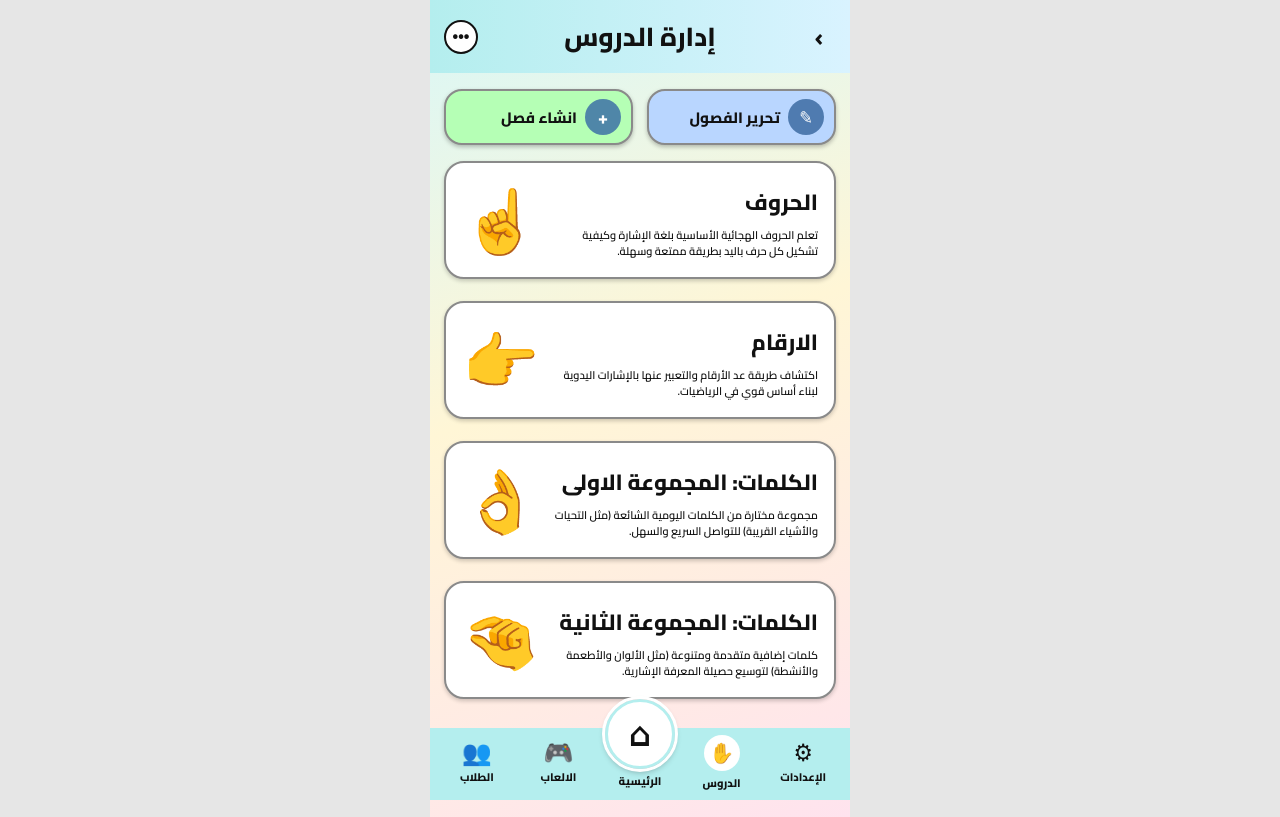
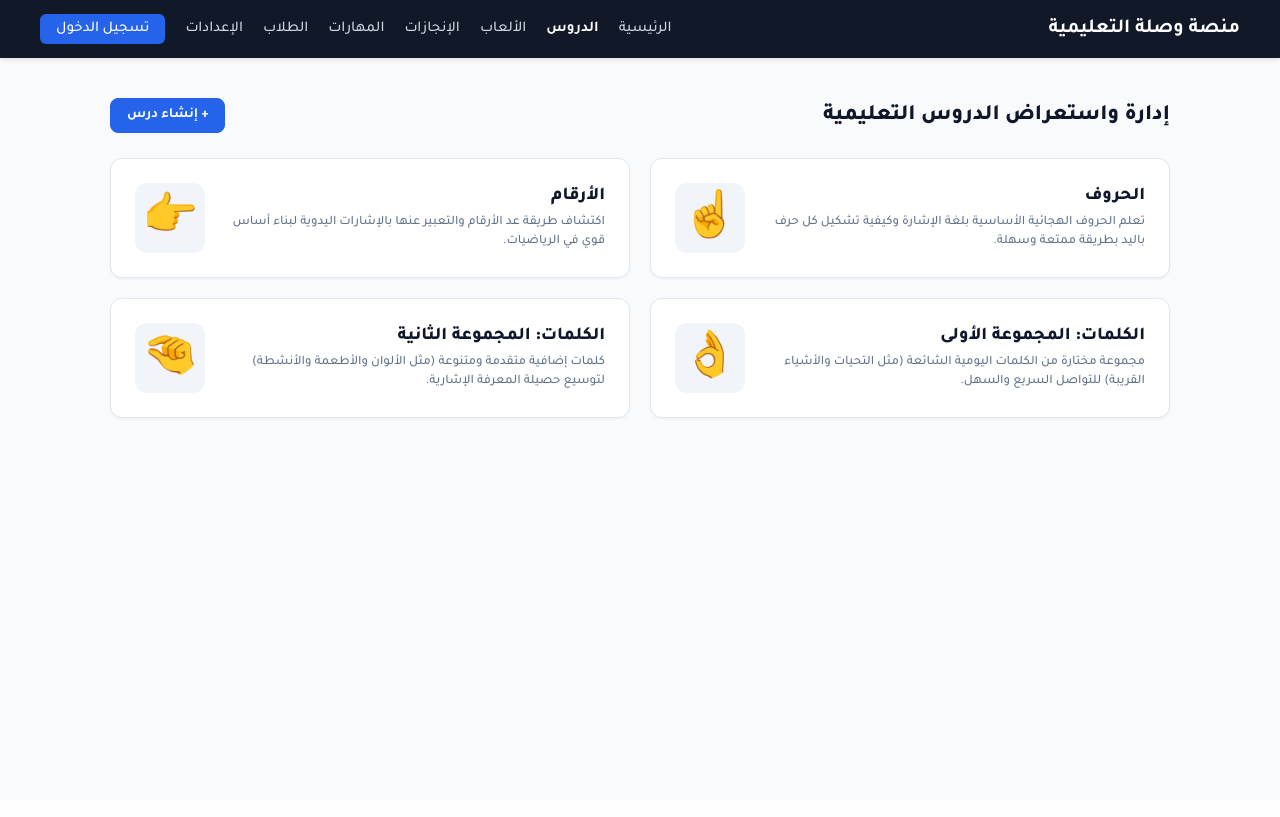
Before and after one commit to aseelmunshi60-ux/project, a PHP site: page /lessons2.php in a window 1280 px wide. After the commit the page ends 419 px from the top, so only its background shows below. Run offline with PHP 8.4, Linux system fonts and the light colour scheme; data that the repository does not hold is empty.

Commit message:
Add lessons2

```diff
--- a/lessons2.php
+++ b/lessons2.php
@@ -1,8 +1,46 @@
 <?php
+// إظهار الأخطاء لتسهيل التتبع
+ini_set('display_errors', 1);
+error_reporting(E_ALL);
+
+if (session_status() === PHP_SESSION_NONE) {
     session_start();
+}
 include 'db_connect.php';
+
 $current = 'lessons';
+$success_msg = '';
+$error_msg = '';
 
+// معالجة إضافة درس جديد في نفس الصفحة
+if ($_SERVER['REQUEST_METHOD'] === 'POST' && isset($_POST['action']) && $_POST['action'] === 'create_lesson') {
+    $title = trim($_POST['title'] ?? '');
+    $description = trim($_POST['description'] ?? '');
+    $icon = trim($_POST['icon'] ?? '📚');
+
+    if (!empty($title)) {
+        if (isset($conn)) {
+            $stmt = $conn->prepare("INSERT INTO lesson (title, description, icon) VALUES (?, ?, ?)");
+            if ($stmt) {
+                $stmt->bind_param("sss", $title, $description, $icon);
+                if ($stmt->execute()) {
+                    $success_msg = 'تم إنشاء الدرس بنجاح!';
+                } else {
+                    $error_msg = 'حدث خطأ أثناء الحفظ في قاعدة البيانات.';
+                }
+                $stmt->close();
+            } else {
+                $error_msg = 'خطأ في تجهيز الاتصال بقاعدة البيانات.';
+            }
+        } else {
+            $error_msg = 'لا يوجد اتصال بقاعدة البيانات.';
+        }
+    } else {
+        $error_msg = 'يرجى إدخال عنوان الدرس على الأقل.';
+    }
+}
+
+// قيم افتراضية آمنة للدروس
 $lessons = [
     [
         'id' => 1,
@@ -12,13 +50,13 @@ $lessons = [
     ],
     [
         'id' => 2,
-        'title' => 'الارقام',
+        'title' => 'الأرقام',
         'desc' => 'اكتشاف طريقة عد الأرقام والتعبير عنها بالإشارات اليدوية لبناء أساس قوي في الرياضيات.',
         'icon' => '👉',
     ],
     [
         'id' => 3,
-        'title' => 'الكلمات: المجموعة الاولى',
+        'title' => 'الكلمات: المجموعة الأولى',
         'desc' => 'مجموعة مختارة من الكلمات اليومية الشائعة (مثل التحيات والأشياء القريبة) للتواصل السريع والسهل.',
         'icon' => '👌',
     ],
@@ -30,12 +68,30 @@ $lessons = [
     ],
 ];
 
+// سحب الدروس الحية من قاعدة البيانات
+if (isset($conn)) {
+    try {
+        $result_lessons = @mysqli_query($conn, "SELECT * FROM lesson");
+        if ($result_lessons && mysqli_num_rows($result_lessons) > 0) {
+            $lessons = [];
+            while ($row = mysqli_fetch_assoc($result_lessons)) {
+                $lessons[] = [
+                    'id' => $row['id'] ?? $row['lesson_id'] ?? 1,
+                    'title' => $row['title'] ?? $row['name'] ?? 'درس جديد',
+                    'desc' => $row['description'] ?? $row['desc'] ?? 'محتوى تعليمي تفاعلي لغة الإشارة.',
+                    'icon' => $row['icon'] ?? '📚',
+                ];
+            }
+        }
+    } catch (Throwable $e) {}
+}
+
 $items = [
     ['key' => 'profile', 'label' => 'الإعدادات', 'href' => 'profile.php', 'icon' => '⚙'],
-    ['key' => 'lessons',  'label' => 'الدروس',    'href' => 'lessons.php',  'icon' => '✋'],
-    ['key' => 'home',     'label' => 'الرئيسية',  'href' => 'home.php',     'icon' => '⌂'],
-    ['key' => 'game',    'label' => 'الالعاب',   'href' => 'game.php',    'icon' => '🎮'],
-    ['key' => 'student', 'label' => 'الطلاب',    'href' => 'student.php', 'icon' => '👥'],
+    ['key' => 'lessons', 'label' => 'الدروس', 'href' => 'lessons.php', 'icon' => '✋'],
+    ['key' => 'home',    'label' => 'الرئيسية', 'href' => 'home.php',    'icon' => '⌂'],
+    ['key' => 'game',    'label' => 'الالعاب', 'href' => 'game.php',    'icon' => '🎮'],
+    ['key' => 'student', 'label' => 'الطلاب', 'href' => 'student.php', 'icon' => '👥'],
 ];
 
 function e($s) { return htmlspecialchars($s, ENT_QUOTES, 'UTF-8'); }
@@ -45,277 +101,362 @@ function e($s) { return htmlspecialchars($s, ENT_QUOTES, 'UTF-8'); }
 <head>
 <meta charset="UTF-8">
 <meta name="viewport" content="width=device-width, initial-scale=1">
-<title>إدارة الدروس</title>
-<link href="https://fonts.googleapis.com/css2?family=Cairo:wght@600;700;800&display=swap" rel="stylesheet">
+<title>إدارة الدروس - منصة وصلة التعليمية</title>
+<link href="https://fonts.googleapis.com/css2?family=Tajawal:wght@400;500;700;800&display=swap" rel="stylesheet">
 <style>
-:root {
-  --ink: #111;
-  --border: #8a8a8a;
-  --blue: #b9d6ff;
-  --green: #b5ffb5;
-  --pink: #ffa8a8;
-  --yellow: #ffffb0;
-  --lavender: #ece4ff;
-  --nav: #b4eeee;
+    * {
+        box-sizing: border-box;
+        margin: 0;
+        padding: 0;
     }
-* { box-sizing: border-box; margin: 0; padding: 0; }
+
     body {
-  font-family: 'Cairo', Tahoma, sans-serif;
-  background: #e6e6e6;
-  color: var(--ink);
+        font-family: 'Tajawal', sans-serif;
+        min-height: 100vh;
+        background-color: #f8fafc;
+        color: #1e293b;
     }
-.app {
-  max-width: 420px;
-  min-height: 100vh;
+
+    /* شريط التنقل العلوي الموحد للمنصة */
+    .navbar {
+        width: 100%;
+        background-color: #111827;
+        color: #ffffff;
+        padding: 14px 40px;
+        display: flex;
+        justify-content: space-between;
+        align-items: center;
+        box-shadow: 0 2px 4px rgba(0, 0, 0, 0.1);
+    }
+
+    .navbar .brand {
+        font-size: 20px;
+        font-weight: 700;
+        color: #ffffff;
+        text-decoration: none;
+    }
+
+    .navbar nav {
+        display: flex;
+        gap: 20px;
+        align-items: center;
+    }
+
+    .navbar nav a {
+        text-decoration: none;
+        color: #cbd5e1;
+        font-weight: 500;
+        font-size: 15px;
+        transition: color 0.2s;
+    }
+
+    .navbar nav a:hover,
+    .navbar nav a.active {
+        color: #ffffff;
+        font-weight: 700;
+    }
+
+    .navbar .btn-login,
+    .navbar .btn-logout {
+        background-color: #2563eb;
+        color: #ffffff !important;
+        padding: 6px 16px;
+        border-radius: 6px;
+        font-weight: 500;
+    }
+
+    /* حاوية المحتوى الرئيسي العريضة */
+    .container {
+        width: 100%;
+        max-width: 1100px;
         margin: 0 auto;
-  background: linear-gradient(160deg, #d9f7f7 0%, #fff6d6 45%, #ffe3ee 100%);
-  position: relative;
-  padding-bottom: 110px;
+        padding: 40px 20px;
     }
-.top {
-  background: linear-gradient(90deg, #b4eeee, #d9f3ff);
+
+    .page-header {
+        display: flex;
+        justify-content: space-between;
+        align-items: center;
+        margin-bottom: 25px;
+    }
+
+    .page-header h1 {
+        font-size: 22px;
+        font-weight: 800;
+        color: #0f172a;
+    }
+
+    .btn {
+        padding: 8px 16px;
+        border-radius: 8px;
+        font: 700 14px 'Tajawal';
+        cursor: pointer;
+        text-decoration: none;
+        display: inline-grid;
+        place-items: center;
+        border: 1px solid #cbd5e1;
+        background: #ffffff;
+        color: #1e293b;
+        transition: background 0.2s;
+    }
+
+    .btn:hover {
+        background: #f1f5f9;
+    }
+
+    .btn-primary {
+        background: #2563eb;
+        color: #ffffff;
+        border-color: #2563eb;
+    }
+
+    .btn-primary:hover {
+        background: #1d4ed8;
+    }
+
+    /* نموذج إضافة درس (يظهر ويخفي بالضغط) */
+    .form-container {
+        background: #ffffff;
+        border-radius: 12px;
+        padding: 24px;
+        margin-bottom: 30px;
+        box-shadow: 0 1px 3px rgba(0, 0, 0, 0.05);
+        border: 1px solid #e2e8f0;
+        display: none;
+    }
+
+    .form-container.active {
+        display: block;
+        animation: fadeIn 0.2s ease-in-out;
+    }
+
+    @keyframes fadeIn {
+        from { opacity: 0; transform: translateY(-10px); }
+        to { opacity: 1; transform: translateY(0); }
+    }
+
+    .form-group {
+        margin-bottom: 16px;
+    }
+
+    .form-group label {
+        display: block;
+        font-size: 14px;
+        font-weight: 700;
+        color: #334155;
+        margin-bottom: 6px;
+    }
+
+    .form-group input,
+    .form-group textarea,
+    .form-group select {
+        width: 100%;
+        padding: 10px 14px;
+        border: 1px solid #cbd5e1;
+        border-radius: 8px;
+        font-family: 'Tajawal', sans-serif;
+        font-size: 14px;
+        color: #1e293b;
+        background: #f8fafc;
+        outline: none;
+    }
+
+    .form-group input:focus,
+    .form-group textarea:focus {
+        border-color: #2563eb;
+        background: #ffffff;
+    }
+
+    .form-group textarea {
+        resize: vertical;
+        min-height: 80px;
+    }
+
+    /* شبكة الدروس */
+    .lessons-grid {
+        display: grid;
+        grid-template-columns: repeat(2, 1fr);
+        gap: 20px;
+    }
+
+    .lesson-card {
+        background: #ffffff;
+        border-radius: 12px;
+        padding: 24px;
+        box-shadow: 0 1px 3px rgba(0, 0, 0, 0.05);
+        border: 1px solid #e2e8f0;
+        text-decoration: none;
+        color: #1e293b;
         display: flex;
         align-items: center;
-  justify-content: center;
-  padding: 12px 16px;
-  position: relative;
+        justify-content: space-between;
+        gap: 20px;
+        transition: transform 0.2s, box-shadow 0.2s;
     }
-.top h1 { font-size: 26px; font-weight: 800; }
-.round-btn {
-  position: absolute;
-  top: 50%;
-  transform: translateY(-50%);
-  width: 34px;
-  height: 34px;
-  border-radius: 50%;
-  border: 2px solid var(--ink);
-  background: #fff;
-  font-size: 16px;
-  line-height: 1;
-  cursor: pointer;
+
+    .lesson-card:hover {
+        transform: translateY(-2px);
+        box-shadow: 0 4px 6px rgba(0, 0, 0, 0.05);
+    }
+
+    .lesson-info h2 {
+        font-size: 18px;
+        font-weight: 800;
+        color: #0f172a;
+        margin-bottom: 6px;
+    }
+
+    .lesson-info p {
+        font-size: 13px;
+        color: #64748b;
+        font-weight: 500;
+        line-height: 1.5;
+    }
+
+    .lesson-icon {
+        font-size: 45px;
+        width: 70px;
+        height: 70px;
+        border-radius: 12px;
+        background: #f1f5f9;
         display: grid;
         place-items: center;
-  text-decoration: none;
-  color: var(--ink);
-  font-weight: 800;
-}
-.round-btn.left { left: 14px; }
-.round-btn.right { right: 14px; border: 0; background: none; font-size: 26px; }
-
-.pill {
-  flex: 1;
-  display: flex;
-  align-items: center;
-  gap: 8px;
-  border: 2px solid var(--border);
-  border-radius: 18px;
-  padding: 8px 10px;
-  text-decoration: none;
-  color: var(--ink);
-  font-weight: 800;
-  font-size: 15px;
-  box-shadow: 0 2px 4px rgba(0,0,0,.25);
-}
-.pill .ic {
-  width: 36px;
-  height: 36px;
-  border-radius: 50%;
-  background: #4f7bb0;
-  color: #fff;
-  display: grid;
-  place-items: center;
-  font-size: 18px;
         flex-shrink: 0;
     }
-.pill.blue { background: var(--blue); }
-.pill.green { background: var(--green); }
-.pill.green .ic { background: #4f86a8; }
 
-.bottom {
-  position: fixed;
-  bottom: 0;
-  left: 50%;
-  transform: translateX(-50%);
-  width: 100%;
-  max-width: 420px;
-  height: 72px;
-  background: var(--nav);
-  display: flex;
-  justify-content: space-around;
-  align-items: center;
-  padding: 0 6px;
-}
-.nav-item {
-  flex: 1;
-  display: flex;
-  flex-direction: column;
-  align-items: center;
-  gap: 2px;
-  text-decoration: none;
-  color: var(--ink);
-  font-size: 11px;
-  font-weight: 800;
-}
-.nav-item .ic { font-size: 24px; line-height: 1; }
-.nav-item.active .ic {
-  background: #fff;
-  border-radius: 50%;
-  width: 36px;
-  height: 36px;
-  display: grid;
-  place-items: center;
-  font-size: 20px;
-}
-.nav-item.home .ic {
-  background: #fff;
-  border: 3px solid var(--nav);
-  outline: 3px solid #fff;
-  width: 70px;
-  height: 70px;
-  border-radius: 50%;
-  display: grid;
-  place-items: center;
-  font-size: 34px;
-  margin-top: -38px;
-  box-shadow: 0 3px 6px rgba(0,0,0,.3);
+    .alert-success {
+        background: #dcfce7;
+        color: #15803d;
+        padding: 12px;
+        border-radius: 8px;
+        margin-bottom: 20px;
+        font-weight: 700;
+        font-size: 14px;
     }
 
-.welcome {
-  background: #fff;
-  border: 2px solid var(--border);
-  border-radius: 0 0 22px 22px;
-  display: flex;
-  align-items: center;
-  gap: 18px;
-  padding: 26px 24px;
-  font-size: 22px;
-  font-weight: 800;
-  box-shadow: 0 2px 4px rgba(0,0,0,.2);
+    .alert-error {
+        background: #fee2e2;
+        color: #b91c1c;
+        padding: 12px;
+        border-radius: 8px;
+        margin-bottom: 20px;
+        font-weight: 700;
+        font-size: 14px;
     }
-.avatar {
-  width: 58px;
-  height: 58px;
-  border-radius: 50%;
-  background: #d6d6d6;
-  color: #9a9a9a;
-  overflow: hidden;
-  flex-shrink: 0;
-}
-.avatar svg { width: 100%; height: 100%; }
-.tiles {
-  display: grid;
-  grid-template-columns: 1fr 1fr;
-  gap: 24px;
-  padding: 36px 16px 20px;
-}
-.tile {
-  height: 112px;
-  border: 2px solid var(--border);
-  border-radius: 22px;
-  display: flex;
-  flex-direction: column;
-  align-items: center;
-  justify-content: center;
-  gap: 6px;
-  text-decoration: none;
-  color: var(--ink);
-  font-weight: 800;
-  font-size: 14px;
-  box-shadow: 0 2px 4px rgba(0,0,0,.2);
-}
-.tile .ic { font-size: 50px; line-height: 1; }
-.tile.pink { background: var(--pink); }
-.tile.green { background: var(--green); }
-.tile.blue { background: var(--blue); }
-.tile.yellow { background: var(--yellow); }
-.section-title { font-size: 22px; font-weight: 800; padding: 16px 20px 8px; }
-.notes {
-  margin: 0 14px;
-  background: #fff;
-  border: 2px solid var(--border);
-  border-radius: 22px;
-  padding: 14px;
-  display: flex;
+
+    @media (max-width: 768px) {
+        .navbar {
+            padding: 14px 20px;
             flex-direction: column;
             gap: 12px;
         }
-.note {
-  background: var(--lavender);
-  border-radius: 16px;
-  padding: 10px 12px;
-  display: flex;
-  align-items: center;
-  gap: 8px;
+        .lessons-grid {
+            grid-template-columns: 1fr;
         }
-.note .ic { font-size: 32px; }
-.note .txt { flex: 1; font-weight: 800; font-size: 13px; }
-.note .time { display: block; color: #777; font-weight: 600; font-size: 13px; margin-top: 4px; }
-
-.actions { display: flex; gap: 14px; padding: 16px 14px 8px; }
-.lessons { padding: 8px 14px; display: flex; flex-direction: column; gap: 22px; }
-.lesson {
-  background: #fff;
-  border: 2px solid var(--border);
-  border-radius: 20px;
-  box-shadow: 0 2px 4px rgba(0,0,0,.2);
-  display: flex;
-  align-items: center;
-  gap: 10px;
-  padding: 14px 16px;
-  text-decoration: none;
-  color: var(--ink);
-  min-height: 118px;
+        .page-header {
+            flex-direction: column;
+            align-items: flex-start;
+            gap: 12px;
         }
-.lesson .body { flex: 1; }
-.lesson h2 { font-size: 22px; font-weight: 800; }
-.lesson p { font-size: 11px; font-weight: 600; line-height: 1.5; margin-top: 4px; }
-.lesson .hand { font-size: 62px; line-height: 1; }
+    }
 </style>
 </head>
 <body>
-<div class="app">
 
-  <header class="top">
-    <a class="round-btn right" href="home.php" aria-label="رجوع">&rsaquo;</a>
-    <h1>إدارة الدروس</h1>
-    <button class="round-btn left" aria-label="المزيد">•••</button>
+    <!-- شريط التنقل العلوي الموحد -->
+    <header class="navbar">
+        <div class="brand">منصة وصلة التعليمية</div>
+        <nav aria-label="التنقل الرئيسي">
+            <a href="home.php">الرئيسية</a>
+            <a href="lessons.php" class="active">الدروس</a>
+            <a href="game.php">الألعاب</a>
+            <a href="Report.php">الإنجازات</a>
+            <a href="skills.php">المهارات</a>
+            <a href="student.php">الطلاب</a>
+            <a href="profile.php">الإعدادات</a>
+
+            <?php if (isset($_SESSION['user_id'])): ?>
+                <a href="logout.php" class="btn-logout">تسجيل الخروج</a>
+            <?php else: ?>
+                <a href="login.php" class="btn-login">تسجيل الدخول</a>
+            <?php endif; ?>
+        </nav>
     </header>
 
-  <div class="actions">
-    <a class="pill blue" href="edit_classes.php">
-      <span class="ic">✎</span>
-      <span>تحرير الفصول</span>
-    </a>
-    <a class="pill green" href="create_class.php">
-      <span class="ic">+</span>
-      <span>انشاء فصل</span>
-    </a>
+    <!-- المحتوى الرئيسي -->
+    <main class="container">
+
+        <div class="page-header">
+            <h1>إدارة واستعراض الدروس التعليمية</h1>
+            <div>
+                <button class="btn btn-primary" onclick="toggleCreateForm()">+ إنشاء درس</button>
+            </div>
         </div>
 
-  <main class="lessons">
+        <?php if (!empty($success_msg)): ?>
+            <div class="alert-success"><?= e($success_msg) ?></div>
+        <?php endif; ?>
+
+        <?php if (!empty($error_msg)): ?>
+            <div class="alert-error"><?= e($error_msg) ?></div>
+        <?php endif; ?>
+
+        <!-- نموذج إنشاء درس (مخفي ويظهر بالضغط على الزر) -->
+        <div class="form-container" id="createFormContainer">
+            <h2 style="font-size: 18px; font-weight: 800; margin-bottom: 16px; color: #0f172a;">إنشاء درس جديد</h2>
+            <form method="POST" action="lessons.php">
+                <input type="hidden" name="action" value="create_lesson">
+
+                <div class="form-group">
+                    <label for="title">عنوان الدرس</label>
+                    <input type="text" id="title" name="title" required placeholder="مثال: الحروف الإشارية المتقدمة">
+                </div>
+
+                <div class="form-group">
+                    <label for="description">وصف محتوى الدرس</label>
+                    <textarea id="description" name="description" placeholder="اكتب نبذة مختصرة عن محتوى الدرس..."></textarea>
+                </div>
+
+                <div class="form-group">
+                    <label for="icon">الأيقونة التعبيرية (Emoji)</label>
+                    <select id="icon" name="icon">
+                        <option value="📚">📚 كتاب</option>
+                        <option value="☝️">☝️ إشارة إصبع</option>
+                        <option value="👉">👉 توجيه</option>
+                        <option value="👌">👌 إشارة موافقة</option>
+                        <option value="🤏">🤏 حركة دقيقة</option>
+                        <option value="💡">💡 إضاءة</option>
+                    </select>
+                </div>
+
+                <div style="display: flex; gap: 10px;">
+                    <button type="submit" class="btn btn-primary">حفظ في قاعدة البيانات</button>
+                    <button type="button" class="btn" onclick="toggleCreateForm()">إلغاء</button>
+                </div>
+            </form>
+        </div>
+
+        <!-- شبكة الدروس -->
+        <div class="lessons-grid">
             <?php foreach ($lessons as $l): ?>
-      <a class="lesson" href="lesson.php?id=<?= (int)$l['id'] ?>">
-        <div class="body">
+                <a class="lesson-card" href="lesson.php?id=<?= (int)$l['id'] ?>">
+                    <div class="lesson-info">
                         <h2><?= e($l['title']) ?></h2>
                         <p><?= e($l['desc']) ?></p>
                     </div>
-        <span class="hand"><?= $l['icon'] ?></span>
+                    <span class="lesson-icon"><?= $l['icon'] ?></span>
                 </a>
             <?php endforeach; ?>
+        </div>
+
     </main>
 
-  <nav class="bottom">
-  <?php foreach ($items as $n):
-    $cls = 'nav-item';
-    if ($n['key'] === 'home') $cls .= ' home';
-    if ($n['key'] === $current) $cls .= ' active';
-  ?>
-    <a class="<?= $cls ?>" href="<?= htmlspecialchars($n['href'], ENT_QUOTES, 'UTF-8') ?>">
-      <span class="ic"><?= $n['icon'] ?></span>
-      <span><?= htmlspecialchars($n['label'], ENT_QUOTES, 'UTF-8') ?></span>
-    </a>
-  <?php endforeach; ?>
-</nav>
-</div>
+    <script>
+        function toggleCreateForm() {
+            const form = document.getElementById('createFormContainer');
+            form.classList.toggle('active');
+        }
+    </script>
+
 </body>
 </html>
```
Lines whose indentation alone changed are shown as unchanged.
